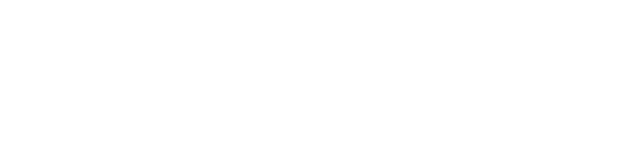
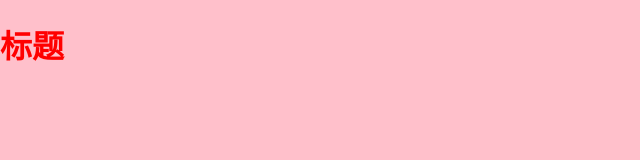
Before and after one commit to itxjm/project_05, a plain HTML site: page index.html in a window 1280 px wide. Shown: the whole page, without its empty margins (0-640 px from the left). Drawn offline with Linux system fonts and the light colour scheme.

Commit message:
新增了index.css和index.js并修改了index.html

```diff
--- /dev/null
+++ b/index.css
@@ -0,0 +1,5 @@
+html,body{
+  margin: 0;
+  padding: 0;
+  background-color: pink;
+}
--- a/index.html
+++ b/index.html
@@ -4,8 +4,16 @@
   <meta charset="UTF-8">
   <meta name="viewport" content="width=device-width, initial-scale=1.0">
   <title>Document</title>
+  <link rel="stylesheet" href="./index.css">
+  <style>
+    h1{
+      color: red;
+    }
+  </style>
 </head>
 <body>
+  <h1>标题</h1>
 
+  <script src="./index.js"></script>
 </body>
 </html>
```
Also changed, not shown: index.js (added).
